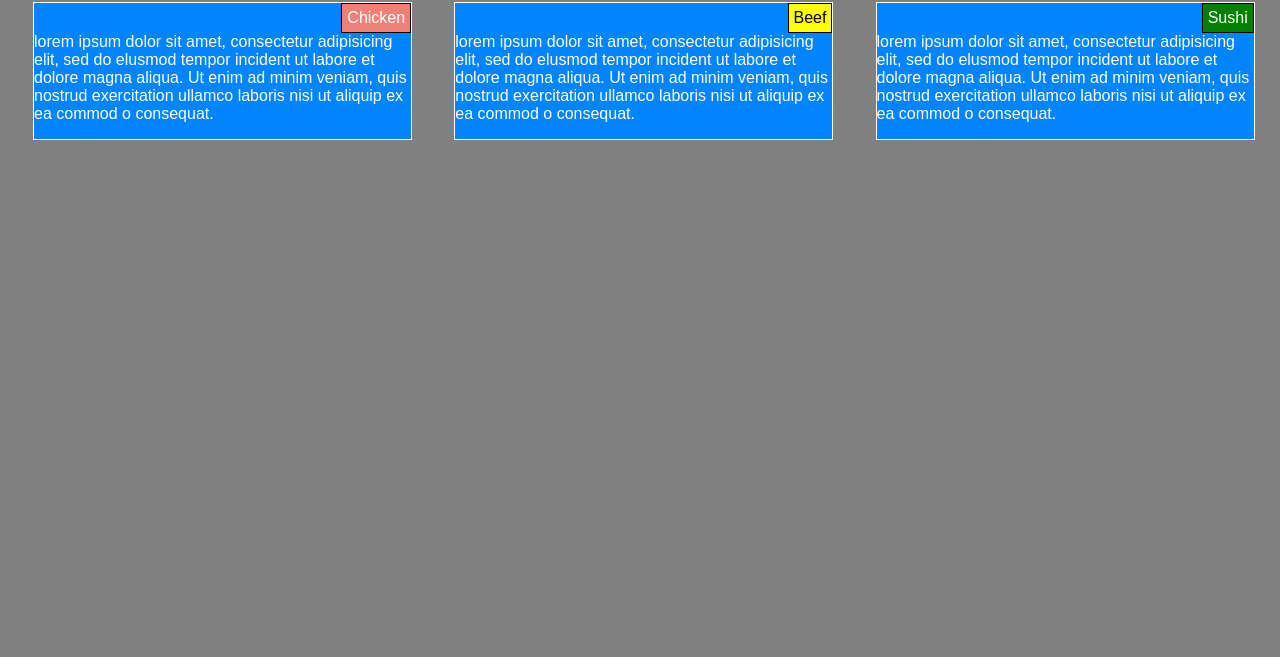
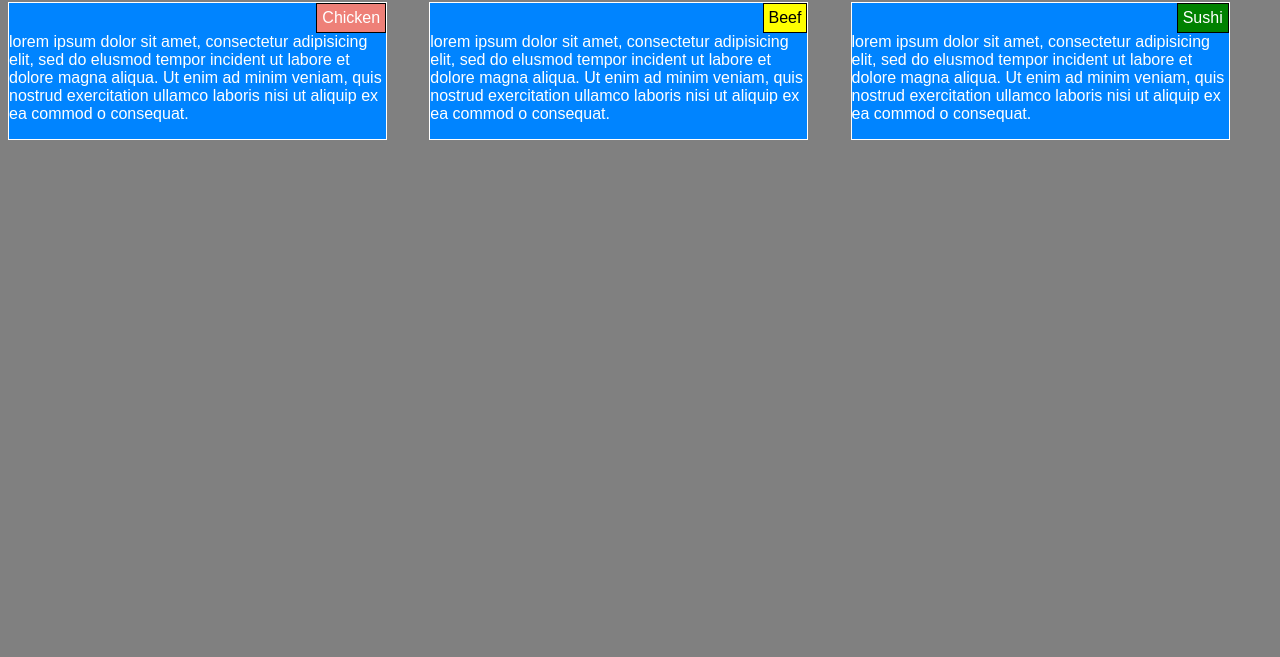
Before and after one commit to StageLeftHand/module2-solution, a plain HTML site: page index.html in a window 1280 px wide. Shown: the part 143-800 px from the top of the page. Drawn offline with Linux system fonts and the light colour scheme.

Commit message:
Add files via upload

```diff
--- a/index.css
+++ b/index.css
@@ -10,25 +10,27 @@ body {
     background-color: gray;
 }
 
-.container {
+.content-box {
     border: 1px solid rgb(255, 255, 255);
     background-color: rgb(0, 132, 255);
     width: 90%;
     font-family: Arial, Helvetica, sans-serif;
     color: white;
     margin-right: auto;
-    margin-left: 25px;
+    margin-left: auto;
     float: left;
+
 }
-
+.row {
+    width: 100%;
+}
 
 #p1 {
     background-color: rgba(250, 128, 114, 0.952);
     border: 1px solid black;
     float: right;
     padding: 5px;
-    margin: auto;
-
+    margin: 0%;
 
 }
 #p2 {
@@ -36,21 +38,28 @@ body {
     border: 1px solid black;
     float: right;
     padding: 5px;
-    margin: auto;
+    margin: 0%;
     color: black;
 }
 #p3 {
     background-color: rgb(0, 129, 0);
     border: 1px solid black;
-    float: right;
+    float:right;
     padding: 5px;
-    margin: auto;
+    margin: 0%;
+
+
+
 
 
 }
 p {
 
     clear: right;
+}
+
+div {
+    display: block;
 }
 
 /* Desktop View */
--- a/index.html
+++ b/index.html
@@ -14,15 +14,48 @@
 </head>
 
 <body>
-    <h1>Our Menu</h1>
-    <div class="col-lg-4 col-md-6 col-sm-12">
-       <div class="container">
-         <div id="p1">Chicken</div>
-          <p>lorem ipsum dolor sit amet, consectetur adipisicing elit, sed do elusmod tempor incident ut labore et dolore magna aliqua. Ut enim ad minim veniam, quis nostrud exercitation ullamco laboris nisi ut aliquip ex ea commod
-    o consequat.</p>
-
+<div class="container">
+    <div class="row">
+        <h1>Our Menu</h1>
+        <div class="col-lg-4 col-md-6 col-sm-12">
+            <div class="content-box">
+                <div class="Title" id="content-title1"></div>
+                    <p id="p1">Chicken</p>
+                        <p class="desc">lorem ipsum dolor sit amet, consectetur adipisicing elit, sed do elusmod tempor incident ut labore et dolore
+                magna aliqua. Ut enim ad minim veniam, quis nostrud exercitation ullamco laboris nisi ut aliquip ex ea
+                commod
+                o consequat.</p>
+                </div>
+            </div>
         </div>
     </div>
+</div>
+    <div class="col-lg-4 col-md-6 col-sm-12">
+        <div class="content-box">
+            <div class="Title" id="content-title2"></div>
+            <p id="p2">Beef</p>
+                <p class="desc">lorem ipsum dolor sit amet, consectetur adipisicing elit, sed do elusmod tempor incident ut
+                labore et dolore
+                magna aliqua. Ut enim ad minim veniam, quis nostrud exercitation ullamco laboris nisi ut aliquip ex ea
+                commod
+                o consequat.</p>
+        </div>
+    </div>
+    </div>
+    <div class="col-lg-4 col-md-6 col-sm-12">
+        <div class="content-box">
+            <div class="Title" id="content-title3"></div>
+            <p id="p3">Sushi</p>
+               <p class="desc">lorem ipsum dolor sit amet, consectetur adipisicing elit, sed do elusmod tempor incident ut
+                labore et dolore
+                magna aliqua. Ut enim ad minim veniam, quis nostrud exercitation ullamco laboris nisi ut aliquip ex ea
+                commod
+                o consequat.</p>
+        </div>
+    </div>
+    </div>
+    </div>
+    <!--
     <div class="col-lg-4 col-md-6 col-sm-12">
        <div class="container">
         <div id="p2">Beef</div>
@@ -30,6 +63,8 @@
     o consequat.</p>
        </div>
     </div>
+</div>
+
     <div class="col-lg-4 col-sm-12">
        <div class="container">
         <div id="p3">Sushi</div>
@@ -37,6 +72,9 @@
     o consequat.</p>
        </div>
     </div>
+</div>
+-->
+</div>
 
 </body>
 </html>
```
